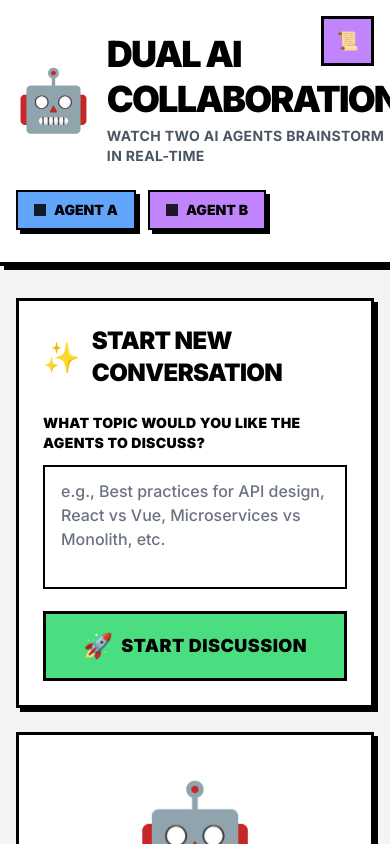
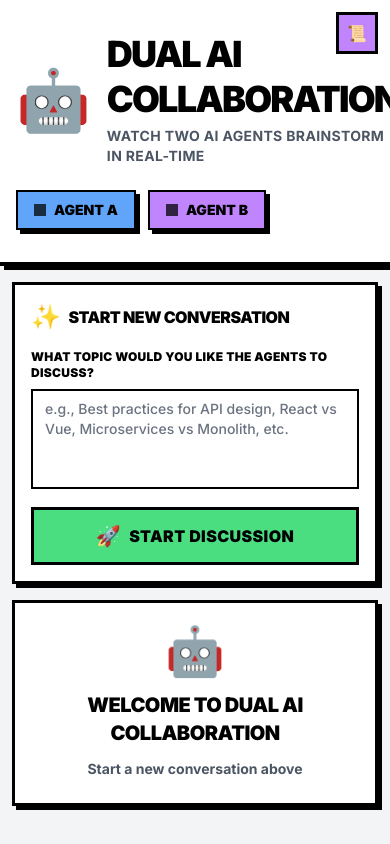
Before and after one commit to nguyenthuan155632/plan-agents, a Next.js app in the folder web/: page / in a window 390 px wide. Shown: the top 844 px of the page. Built offline with nearby package versions, Linux system fonts and the light colour scheme.

Commit message:
feat: improve mobile responsive design - disable zoom, optimize buttons and layout

```diff
--- a/web/app/layout.tsx
+++ b/web/app/layout.tsx
@@ -16,6 +16,10 @@ export default function RootLayout({
 }) {
   return (
     <html lang="en">
+      <head>
+        {/* Prevent zoom on mobile */}
+        <meta name="viewport" content="width=device-width, initial-scale=1.0, maximum-scale=1.0, user-scalable=no" />
+      </head>
       <body className={inter.className}>{children}</body>
     </html>
   )
--- a/web/app/page.tsx
+++ b/web/app/page.tsx
@@ -36,8 +36,8 @@ export default function Home() {
     <main className="min-h-screen bg-gray-100 dark:bg-gray-950">
       <Header />
 
-      <div className="container mx-auto px-4 py-8">
-        <div className="grid grid-cols-1 lg:grid-cols-4 gap-6">
+      <div className="container mx-auto px-3 sm:px-4 py-4 sm:py-8">
+        <div className="grid grid-cols-1 lg:grid-cols-4 gap-4 sm:gap-6">
           {/* Session List - Collapsible with animation */}
           <div className={`lg:col-span-1 transition-all duration-300 ${isSidebarCollapsed ? 'hidden' : 'block'}`}>
             <SessionList
@@ -50,15 +50,15 @@ export default function Home() {
           {/* Toggle Sidebar Button - Top Right */}
           <button
             onClick={() => setIsSidebarCollapsed(!isSidebarCollapsed)}
-            className="fixed right-4 top-4 z-50 px-3 py-2 bg-purple-400 hover:bg-purple-500 text-black font-black rounded-none neo-border neo-shadow-hover uppercase tracking-wide flex items-center space-x-2 transition-all"
+            className="fixed right-3 sm:right-4 top-3 sm:top-4 z-50 px-2 sm:px-3 py-1.5 sm:py-2 bg-purple-400 hover:bg-purple-500 active:bg-purple-600 text-black font-black rounded-none neo-border neo-shadow-hover uppercase tracking-wide flex items-center space-x-1 sm:space-x-2 transition-all text-xs sm:text-sm touch-manipulation"
             title={isSidebarCollapsed ? 'Show History' : 'Hide History'}
           >
-            <span className="text-lg">{isSidebarCollapsed ? '📜' : '✕'}</span>
-            <span className="text-xs hidden sm:inline">{isSidebarCollapsed ? 'History' : 'Close'}</span>
+            <span className="text-base sm:text-lg">{isSidebarCollapsed ? '📜' : '✕'}</span>
+            <span className="hidden sm:inline">{isSidebarCollapsed ? 'History' : 'Close'}</span>
           </button>
 
           {/* Main Content - Expands when sidebar collapsed */}
-          <div className={`space-y-6 transition-all duration-300 ${isSidebarCollapsed ? 'lg:col-span-4' : 'lg:col-span-3'}`}>
+          <div className={`space-y-4 sm:space-y-6 transition-all duration-300 ${isSidebarCollapsed ? 'lg:col-span-4' : 'lg:col-span-3'}`}>
             {/* Start New Conversation */}
             <StartConversation onSessionCreated={handleSessionCreated} />
 
@@ -79,12 +79,12 @@ export default function Home() {
                 />
               </>
             ) : (
-              <div className="bg-white dark:bg-gray-900 rounded-none neo-border neo-shadow p-12 text-center">
-                <div className="text-8xl mb-6">🤖</div>
-                <h2 className="text-3xl font-black text-black dark:text-white mb-4 uppercase tracking-tight">
+              <div className="bg-white dark:bg-gray-900 rounded-none neo-border neo-shadow p-6 sm:p-12 text-center">
+                <div className="text-5xl sm:text-8xl mb-4 sm:mb-6">🤖</div>
+                <h2 className="text-xl sm:text-3xl font-black text-black dark:text-white mb-3 sm:mb-4 uppercase tracking-tight">
                   Welcome to Dual AI Collaboration
                 </h2>
-                <p className="text-gray-600 dark:text-gray-400 font-bold text-lg">
+                <p className="text-gray-600 dark:text-gray-400 font-bold text-sm sm:text-lg">
                   Start a new conversation above {!isSidebarCollapsed && 'or select an existing one from the left'}
                 </p>
               </div>
--- a/web/components/ContinueConversation.tsx
+++ b/web/components/ContinueConversation.tsx
@@ -58,10 +58,10 @@ export default function ContinueConversation({
   }
 
   return (
-    <div className="bg-yellow-300 dark:bg-yellow-400 rounded-none neo-border neo-shadow-lg p-6">
-      <h3 className="text-xl font-black text-black mb-4 flex items-center uppercase tracking-wide">
-        <span className="mr-3 text-2xl">✋</span>
-        Agents are waiting for your input
+    <div className="bg-yellow-300 dark:bg-yellow-400 rounded-none neo-border neo-shadow-lg p-4 sm:p-6">
+      <h3 className="text-lg sm:text-xl font-black text-black mb-3 sm:mb-4 flex items-center uppercase tracking-wide">
+        <span className="mr-2 sm:mr-3 text-xl sm:text-2xl">✋</span>
+        <span className="text-sm sm:text-xl">Agents are waiting for your input</span>
       </h3>
 
       <form onSubmit={handleSubmit} className="space-y-3">
@@ -71,13 +71,13 @@ export default function ContinueConversation({
             onChange={(e) => setMessage(e.target.value)}
             placeholder="Enter your message to continue the conversation..."
             rows={3}
-            className="w-full px-4 py-3 bg-white dark:bg-gray-800 neo-border-thin text-black dark:text-white placeholder-gray-500 focus:outline-none focus:neo-shadow font-medium resize-none"
+            className="w-full px-3 sm:px-4 py-2 sm:py-3 bg-white dark:bg-gray-800 neo-border-thin text-black dark:text-white placeholder-gray-500 focus:outline-none focus:neo-shadow font-medium resize-none text-sm sm:text-base"
             disabled={isSending}
           />
         </div>
 
         {error && (
-          <div className="p-3 bg-red-300 dark:bg-red-400 neo-border-thin text-black text-sm font-bold">
+          <div className="p-3 bg-red-300 dark:bg-red-400 neo-border-thin text-black text-xs sm:text-sm font-bold">
             ⚠️ {error}
           </div>
         )}
@@ -85,7 +85,7 @@ export default function ContinueConversation({
         <button
           type="submit"
           disabled={isSending}
-          className="w-full px-6 py-3 bg-pink-400 hover:bg-pink-500 disabled:bg-gray-400 disabled:cursor-not-allowed text-black font-black rounded-none neo-border neo-shadow-hover uppercase tracking-wide flex items-center justify-center"
+          className="w-full px-4 sm:px-6 py-3 bg-pink-400 hover:bg-pink-500 active:bg-pink-600 disabled:bg-gray-400 disabled:cursor-not-allowed text-black font-black rounded-none neo-border neo-shadow-hover uppercase tracking-wide text-sm sm:text-base flex items-center justify-center touch-manipulation"
         >
           {isSending ? (
             <>
@@ -97,7 +97,7 @@ export default function ContinueConversation({
             </>
           ) : (
             <>
-              <span className="mr-2 text-xl">💬</span>
+              <span className="mr-2 text-base sm:text-xl">💬</span>
               Send Message
             </>
           )}
--- a/web/components/ConversationView.tsx
+++ b/web/components/ConversationView.tsx
@@ -369,21 +369,21 @@ export default function ConversationView({ sessionId, refreshKey, onHandoverDete
   }
 
   return (
-    <div className="bg-white dark:bg-gray-900 rounded-none neo-border neo-shadow p-6 relative">
-      <div className="flex items-center justify-between mb-6">
-        <h2 className="text-2xl font-black text-black dark:text-white flex items-center uppercase tracking-tight">
-          <span className="mr-3 text-3xl">💬</span>
-          Conversation
+    <div className="bg-white dark:bg-gray-900 rounded-none neo-border neo-shadow p-3 sm:p-6 relative">
+      <div className="flex flex-col sm:flex-row items-start sm:items-center justify-between mb-4 sm:mb-6 gap-3">
+        <h2 className="text-xl sm:text-2xl font-black text-black dark:text-white flex items-center uppercase tracking-tight">
+          <span className="mr-2 sm:mr-3 text-2xl sm:text-3xl">💬</span>
+          <span className="text-base sm:text-2xl">Conversation</span>
         </h2>
 
-        <div className="flex items-center space-x-3">
+        <div className="flex flex-col sm:flex-row items-stretch sm:items-center gap-2 sm:gap-3 w-full sm:w-auto">
           {/* Jump In button - show when session is active and not already waiting for input */}
           {isSessionActive && !userRequestedInput && messages.length > 0 && messages[messages.length - 1]?.signal !== 'handover' && (
             <button
               onClick={handleJumpIn}
-              className="px-4 py-2 bg-green-400 hover:bg-green-500 text-black font-black rounded-none neo-border neo-shadow-hover uppercase tracking-wide flex items-center space-x-2"
+              className="px-3 sm:px-4 py-2 bg-green-400 hover:bg-green-500 active:bg-green-600 text-black font-black rounded-none neo-border neo-shadow-hover uppercase tracking-wide flex items-center justify-center space-x-2 text-sm sm:text-base touch-manipulation"
             >
-              <span>✋</span>
+              <span className="text-base sm:text-lg">✋</span>
               <span>Jump In</span>
             </button>
           )}
@@ -392,9 +392,9 @@ export default function ConversationView({ sessionId, refreshKey, onHandoverDete
           {isSessionActive && messages.length > 0 && (
             <button
               onClick={handleStopConversation}
-              className="px-4 py-2 bg-red-400 hover:bg-red-500 text-black font-black rounded-none neo-border neo-shadow-hover uppercase tracking-wide flex items-center space-x-2"
+              className="px-3 sm:px-4 py-2 bg-red-400 hover:bg-red-500 active:bg-red-600 text-black font-black rounded-none neo-border neo-shadow-hover uppercase tracking-wide flex items-center justify-center space-x-2 text-sm sm:text-base touch-manipulation"
             >
-              <span>🛑</span>
+              <span className="text-base sm:text-lg">🛑</span>
               <span>Stop</span>
             </button>
           )}
@@ -404,7 +404,7 @@ export default function ConversationView({ sessionId, refreshKey, onHandoverDete
       <div
         ref={messagesContainerRef}
         onScroll={handleScroll}
-        className="space-y-4 max-h-[600px] overflow-y-auto pr-2 scroll-smooth custom-scrollbar"
+        className="space-y-3 sm:space-y-4 max-h-[400px] sm:max-h-[600px] overflow-y-auto pr-1 sm:pr-2 scroll-smooth custom-scrollbar"
       >
         {visibleMessages.map((message, index) => {
           const colors = getRoleColor(message.role)
--- a/web/components/MessageItem.tsx
+++ b/web/components/MessageItem.tsx
@@ -37,24 +37,24 @@ const MessageItem = memo(function MessageItem({
 }: MessageItemProps) {
   return (
     <div
-      className={`p-4 rounded-none ${colors.border} ${colors.bg} neo-shadow`}
+      className={`p-3 sm:p-4 rounded-none ${colors.border} ${colors.bg} neo-shadow`}
     >
-      <div className="flex items-start justify-between mb-3">
+      <div className="flex flex-col sm:flex-row items-start sm:items-start justify-between mb-2 sm:mb-3 gap-2">
         <div className="flex items-center space-x-2">
-          <span className="text-2xl">{colors.icon}</span>
-          <span className={`font-black ${colors.text} uppercase tracking-wide`}>
+          <span className="text-xl sm:text-2xl">{colors.icon}</span>
+          <span className={`font-black ${colors.text} uppercase tracking-wide text-sm sm:text-base`}>
             {formatRoleName(message.role)}
           </span>
         </div>
-        <div className="flex items-center space-x-2">
+        <div className="flex items-center space-x-2 flex-wrap gap-1">
           {getSignalBadge(message.signal)}
-          <span className="text-xs text-gray-600 dark:text-gray-500 font-mono">
+          <span className="text-[10px] sm:text-xs text-gray-600 dark:text-gray-500 font-mono">
             {new Date(message.timestamp).toLocaleTimeString()}
           </span>
         </div>
       </div>
 
-      <div className={`${colors.text}`}>
+      <div className={`${colors.text} text-sm sm:text-base`}>
         {shouldAnimate ? (
           // Use TypewriterText for Human messages (simple text)
           message.role === 'Human' ? (
--- a/web/components/StartConversation.tsx
+++ b/web/components/StartConversation.tsx
@@ -48,15 +48,15 @@ export default function StartConversation({ onSessionCreated }: StartConversatio
   }
 
   return (
-    <div className="bg-white dark:bg-gray-900 rounded-none neo-border neo-shadow p-6">
-      <h2 className="text-2xl font-black text-black dark:text-white mb-6 flex items-center uppercase tracking-tight">
-        <span className="mr-3 text-3xl">✨</span>
-        Start New Conversation
+    <div className="bg-white dark:bg-gray-900 rounded-none neo-border neo-shadow p-4 sm:p-6">
+      <h2 className="text-xl sm:text-2xl font-black text-black dark:text-white mb-4 sm:mb-6 flex items-center uppercase tracking-tight">
+        <span className="mr-2 sm:mr-3 text-2xl sm:text-3xl">✨</span>
+        <span className="text-base sm:text-2xl">Start New Conversation</span>
       </h2>
 
-      <form onSubmit={handleSubmit} className="space-y-4">
+      <form onSubmit={handleSubmit} className="space-y-3 sm:space-y-4">
         <div>
-          <label htmlFor="topic" className="block text-sm font-black text-black dark:text-white mb-3 uppercase tracking-wide">
+          <label htmlFor="topic" className="block text-xs sm:text-sm font-black text-black dark:text-white mb-2 sm:mb-3 uppercase tracking-wide">
             What topic would you like the agents to discuss?
           </label>
           <textarea
@@ -65,13 +65,13 @@ export default function StartConversation({ onSessionCreated }: StartConversatio
             onChange={(e) => setTopic(e.target.value)}
             placeholder="e.g., Best practices for API design, React vs Vue, Microservices vs Monolith, etc."
             rows={4}
-            className="w-full px-4 py-3 bg-white dark:bg-gray-800 neo-border-thin text-black dark:text-white placeholder-gray-500 focus:outline-none focus:neo-shadow font-medium resize-none"
+            className="w-full px-3 sm:px-4 py-2 sm:py-3 bg-white dark:bg-gray-800 neo-border-thin text-black dark:text-white placeholder-gray-500 focus:outline-none focus:neo-shadow font-medium resize-none text-sm sm:text-base"
             disabled={isStarting}
           />
         </div>
 
         {error && (
-          <div className="p-4 bg-red-300 dark:bg-red-400 neo-border-thin text-black text-sm font-bold">
+          <div className="p-3 sm:p-4 bg-red-300 dark:bg-red-400 neo-border-thin text-black text-xs sm:text-sm font-bold">
             ⚠️ {error}
           </div>
         )}
@@ -79,7 +79,7 @@ export default function StartConversation({ onSessionCreated }: StartConversatio
         <button
           type="submit"
           disabled={isStarting}
-          className="w-full px-6 py-4 bg-green-400 hover:bg-green-500 disabled:bg-gray-400 disabled:cursor-not-allowed text-black font-black rounded-none neo-border neo-shadow-hover uppercase tracking-wide text-lg flex items-center justify-center"
+          className="w-full px-4 sm:px-6 py-3 sm:py-4 bg-green-400 hover:bg-green-500 active:bg-green-600 disabled:bg-gray-400 disabled:cursor-not-allowed text-black font-black rounded-none neo-border neo-shadow-hover uppercase tracking-wide text-base sm:text-lg flex items-center justify-center touch-manipulation"
         >
           {isStarting ? (
             <>
@@ -91,7 +91,7 @@ export default function StartConversation({ onSessionCreated }: StartConversatio
             </>
           ) : (
             <>
-              <span className="mr-2 text-2xl">🚀</span>
+              <span className="mr-2 text-xl sm:text-2xl">🚀</span>
               Start Discussion
             </>
           )}
```
